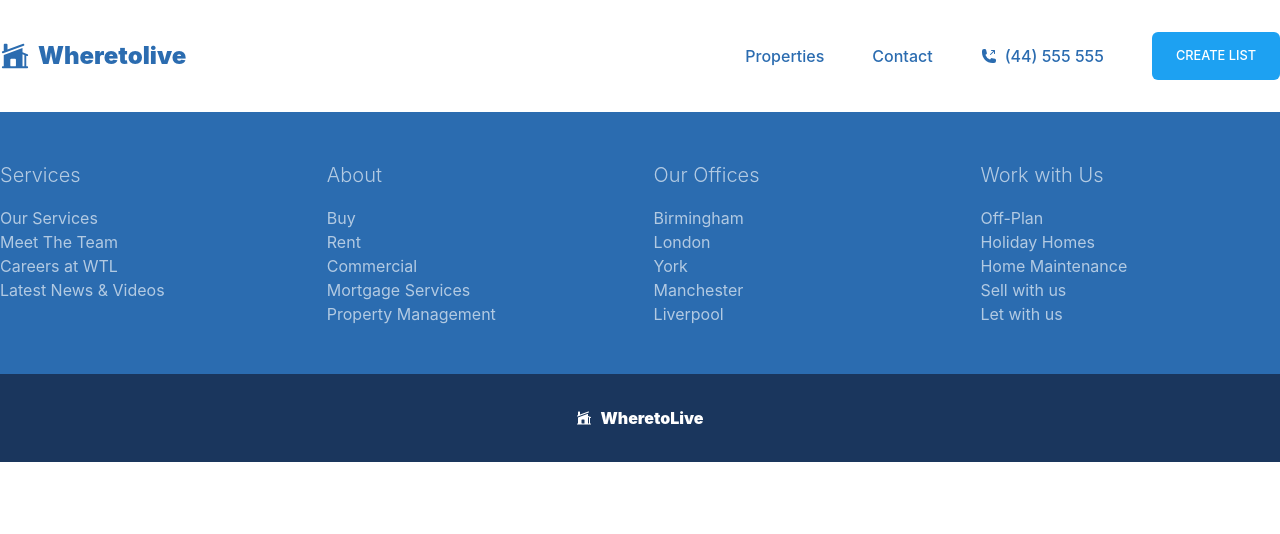
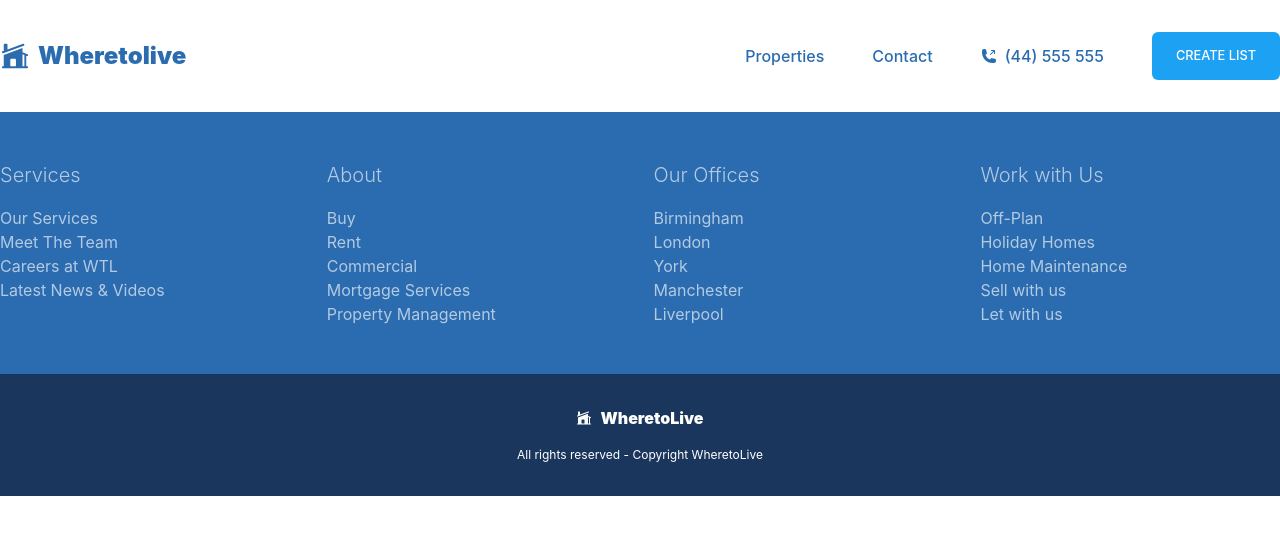
Before and after one commit to EdMarzal97/realstate_uk, a Next.js app: page / in a window 1280 px wide. Shown: the top 534 px of the page. Built offline with nearby package versions, Linux system fonts and the light colour scheme.

Commit message:
some more text

```diff
--- a/features/common/modules/Footer/Footer.js
+++ b/features/common/modules/Footer/Footer.js
@@ -59,7 +59,9 @@ const Footer = () => {
             WheretoLive
           </Text>
         </Box>
-        <Text></Text>
+        <Text marginTop="1rem" fontSize="xs" textAlign="center">
+          All rights reserved - Copyright WheretoLive
+        </Text>
       </Box>
     </Box>
   );
```
